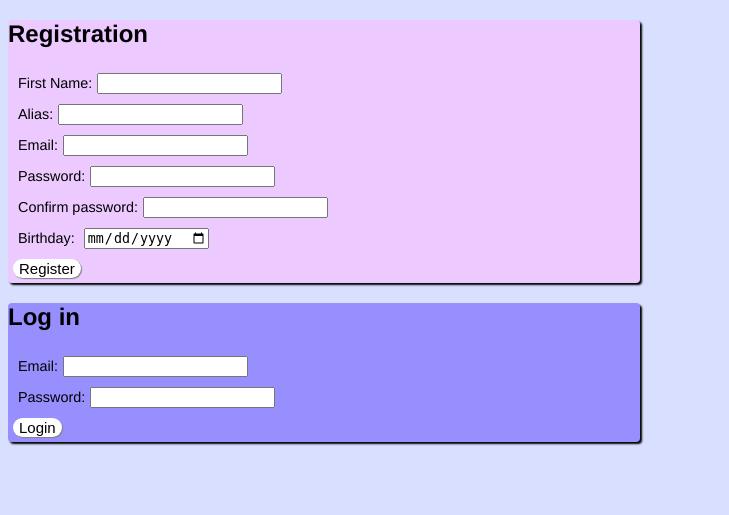
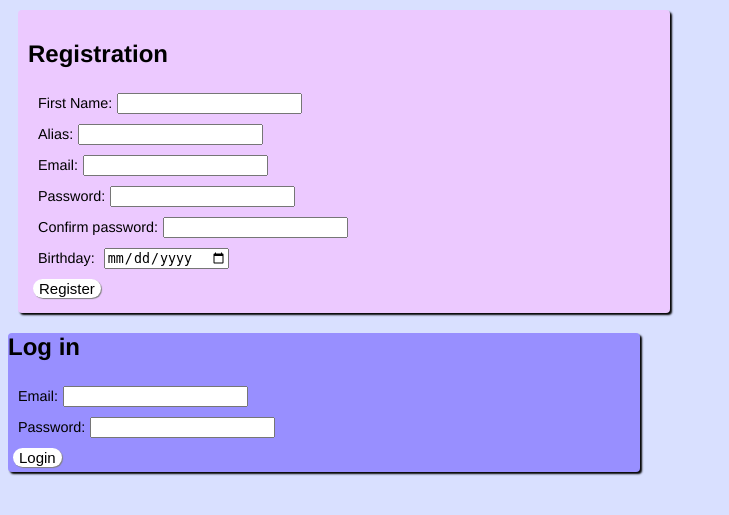
Before and after one commit to diaxdo/bb2, a Django app: page / in a window 1280 px wide. Shown: the top 515 px of the page, without its empty margins (0-729 px from the left). Run offline with Django 3.2, Linux system fonts and the light colour scheme; parts of the project's set-up code (start-up, migrations or seed data) failed here and were passed over.

Commit message:
included req

```diff
--- a/apps/exam/static/exam/css/main.css
+++ b/apps/exam/static/exam/css/main.css
@@ -12,6 +12,8 @@
   width: 50%;
   border-radius: 4px;
   box-shadow: 2px 2px 2px black;
+  padding: 10px;
+  margin: 10px;
 }
 .log{
   background-color: rgb(152, 143, 255);
--- a/apps/exam/templates/exam/success.html
+++ b/apps/exam/templates/exam/success.html
@@ -8,7 +8,7 @@
     </head>
     <body>
         <p>Welcome {{alias}}!</p>
-        <div>
+        <div class="reg">
           <h4>{{times_poked}} people poked you!</h4>
           <ul class="list-group">
           {% for p in all_pokes_from_people %}
```
Also changed, not shown: requirements.txt (added, +16 -0 lines), db.sqlite3.
